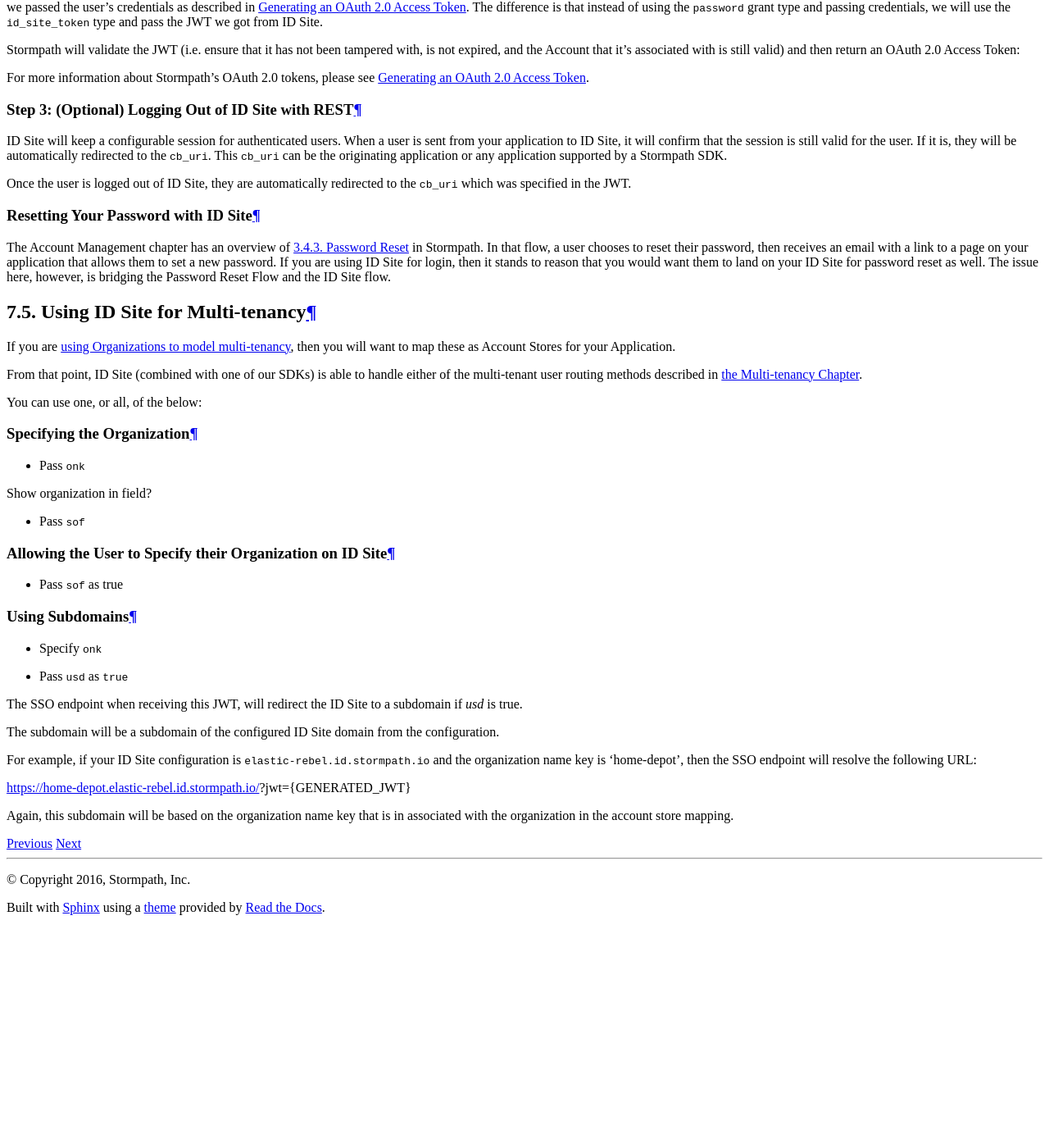
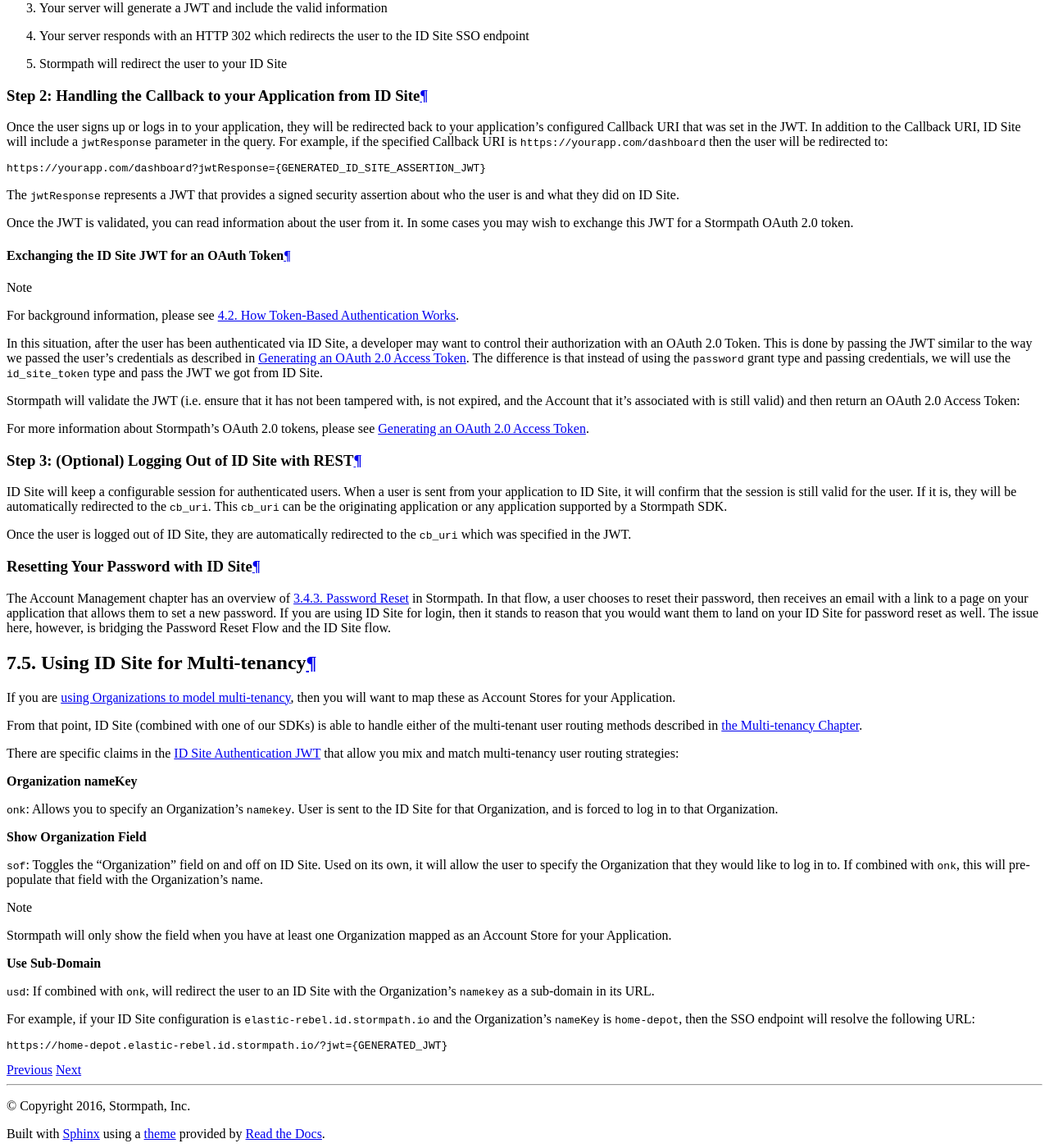
Before and after one commit to stormpath/stormpath-documentation, a Sphinx documentation site: the page built from source/idsite.rst, in a window 1280 px wide and 1400 px high, scrolled down 4932 px. Shown: the whole window at 82% size. Built offline with Sphinx 7.4.7 and the Read the Docs theme 2.0.0, drawn with Linux system fonts in a browser that asks for light colours; before the commit the page ends 6056 px from its top, so only the background shows below that; some of the changed text lies outside the part shown.

Commit message:
Completed adding new content to ID Site and Multitenancy section. Also added ID Site screenshot.

```diff
--- a/source/idsite.rst
+++ b/source/idsite.rst
@@ -8,6 +8,13 @@
 ========================
 
 Stormpath ID Site is a set of hosted and pre-built user interface screens that take care of common identity functions for your applications — log in, registration, and password reset. ID Site can be accessed via your own custom domain like ``id.mydomain.com`` and shared across multiple applications to create centralized authentication. It supports regular login to your Stormpath Directories, as well as Social and SAML login.
+
+.. figure:: images/idsite/id_site_screen.png
+    :align: center
+    :scale: 100%
+    :alt: ID Site Screenshot
+
+    *An example ID Site*
 
 The screens and functionality of ID Site are completely customizable. You have full access to the source code of the ID Site screens so you can make simple changes like adding your own logo and changing CSS or more complex changes like adding fields, JavaScript code, screens, removing screens, and even changing how the screens behave.
 
@@ -29,7 +36,7 @@
 
 After the user has logged-in successfully, they will be redirected back to your application’s Callback URI. For illustration purposes, this could be ``https://imperialxchange.com/idSiteResult``. When the ID Site redirects back to your application, it will pass a secure JWT that represents the account in Stormpath. Using the Stormpath SDK, your application will handle the request to ``/idSiteResult``, validate that the JWT is correct, and return an ``ID Site Account Result``. The ``ID Site Account Result`` will include the Stormpath Account object and additional information, such as any state that was passed by your application or whether or not the Account returned is newly created.
 
-.. figure:: images/idsite/ID-diagram.png
+.. figure:: images/idsite/id_site_flow.png
     :align: center
     :scale: 100%
     :alt: ID Site Flow
@@ -549,18 +556,40 @@
 
   (python.todo)
 
+.. _idsite-multitenancy:
+
 7.5. Using ID Site for Multi-tenancy
 ====================================
-
-.. todo::
-
-  There's a lot more to say here for SDKs than there is for REST. Also, we need to link to this section from the multi-tenancy chapter. It needs to be clear that we offer ID Site as
 
 If you are :ref:`using Organizations to model multi-tenancy <create-org>`, then you will want to map these as Account Stores for your Application.
 
 From that point, ID Site (combined with one of our SDKs) is able to handle either of the multi-tenant user routing methods described in :ref:`the Multi-tenancy Chapter <multitenant-routing-users>`.
 
+There are specific claims in the :ref:`idsite-auth-jwt` that allow you mix and match multi-tenancy user routing strategies:
+
+**Organization nameKey**
+
+``onk``: Allows you to specify an Organization's ``namekey``. User is sent to the ID Site for that Organization, and is forced to log in to that Organization.
+
+**Show Organization Field**
+
+``sof``: Toggles the "Organization" field on and off on ID Site. Used on its own, it will allow the user to specify the Organization that they would like to log in to. If combined with ``onk``, this will pre-populate that field with the Organization's name.
+
+.. note::
+
+  Stormpath will only show the field when you have at least one Organization mapped as an Account Store for your Application.
+
+**Use Sub-Domain**
+
+``usd``: If combined with ``onk``, will redirect the user to an ID Site with the Organization's ``namekey`` as a sub-domain in its URL.
+
+For example, if your ID Site configuration is ``elastic-rebel.id.stormpath.io`` and the Organization's ``nameKey`` is ``home-depot``, then the SSO endpoint will resolve the following URL::
+
+  https://home-depot.elastic-rebel.id.stormpath.io/?jwt={GENERATED_JWT}
+
 .. todo::
+
+  There's a lot more to say here for SDKs than there is for REST.
 
   The SDKs can show you how to actually accomplish all this. e.g.::
 
@@ -568,36 +597,3 @@
         'callbackUri': 'https://trooperapp.com/callback',
         'showOrganizationField': true
     });
-
-You can use one, or all, of the below:
-
-Specifying the Organization
----------------------------
-
-- Pass ``onk``
-
-Show organization in field?
-
-- Pass ``sof``
-
-Allowing the User to Specify their Organization on ID Site
-----------------------------------------------------------
-
-- Pass ``sof`` as true
-
-Using Subdomains
-----------------
-
-- Specify ``onk``
-- Pass ``usd`` as ``true``
-
-The SSO endpoint when receiving this JWT, will
-redirect the ID Site to a subdomain if `usd` is true.
-
-The subdomain will be a subdomain of the configured ID Site domain from the configuration.
-
-For example, if your ID Site configuration is ``elastic-rebel.id.stormpath.io`` and the organization name key is 'home-depot', then the SSO endpoint will resolve the following URL::
-
-https://home-depot.elastic-rebel.id.stormpath.io/?jwt={GENERATED_JWT}
-
-Again, this subdomain will be based on the organization name key that is in associated with the organization in the account store mapping.
--- a/source/multitenancy.rst
+++ b/source/multitenancy.rst
@@ -337,6 +337,10 @@
 
 So if an application needs this identifier with every request, how do you ensure it is transmitted to the application in the easiest possible way for your end users? The best method is to use the :ref:`Organization resource <ref-organization>` and it's ``nameKey`` attribute.
 
+.. note::
+
+  Stormpath's ID Site supports multi-tenancy right out of the box. For more information about how to handle user login in a multi-tenant set-up with ID Site, please see :ref:`the ID Site chapter <idsite-multitenancy>`.
+
 We present here two possible solutions that use this ``nameKey``. You may support both if you wish to give your customers convenience options.
 
 6.4.1. Sub-Domain
@@ -388,3 +392,5 @@
 We advise that you auto-remember the login form tenant ID value so that field is pre-populated whenever a user returns to log in. Users don’t like having to remember and type that value in every time they log in.
 
 As already mentioned, it is strongly recommended that your tenant identifier be an Organization ``nameKey``. Firstly because Organizations are the recommended resource to use to model multi-tenancy, but also because the ``nameKey`` attribute is unique and follows the DNS specification, which means that you could at any time adopt the Sub-Domain approach mentioned above.
+
+Stormpath supports quick implementation of all of these strategies with ID Site. For more information, please see :ref:`the ID Site chapter <idsite-multitenancy>`.
```
Also changed, not shown: source/images/idsite/id_site_flow.png (renamed from source/images/idsite/ID-diagram.png), source/images/idsite/id_site_screen.png (added).
